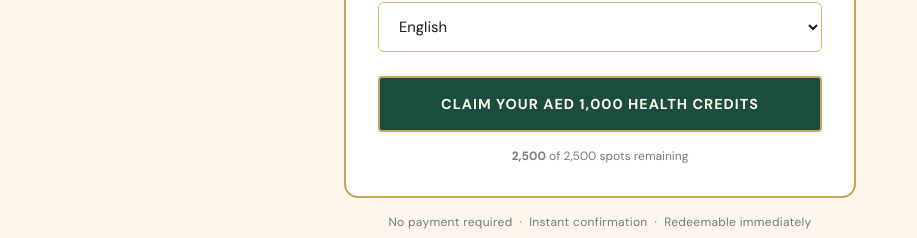
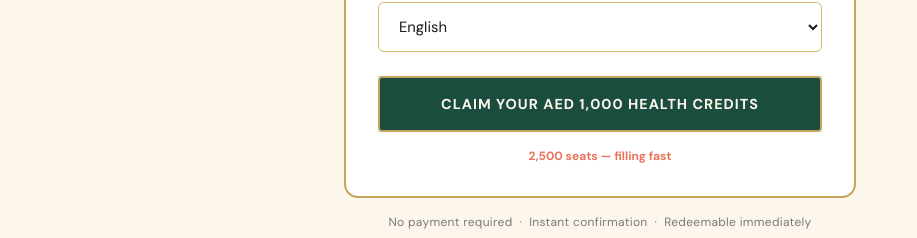
Before and after one commit to pranavnairrr/am-aries-health-initiative, a Next.js app: page / in a window 1280 px wide. Shown: the part 3268-3506 px from the top of the page, without its empty margins (40-957 px from the left). Built offline with nearby package versions, Linux system fonts and the light colour scheme; no server answers; the database is empty.

Commit message:
Replace live spot counter with static urgency text

```diff
--- a/components/ui/SpotCounter.tsx
+++ b/components/ui/SpotCounter.tsx
@@ -1,57 +1,7 @@
-"use client";
-
-import { useEffect, useState } from "react";
-
-const TOTAL_SPOTS = 2500;
-
 export default function SpotCounter({ className = "" }: { className?: string }) {
-  const [remaining, setRemaining] = useState<number | null>(null);
-
-  useEffect(() => {
-    const supabaseUrl = process.env.NEXT_PUBLIC_SUPABASE_URL;
-    const supabaseKey = process.env.NEXT_PUBLIC_SUPABASE_ANON_KEY;
-
-    if (!supabaseUrl || !supabaseKey) return;
-
-    fetch(`${supabaseUrl}/rest/v1/registrations?select=count`, {
-      headers: {
-        apikey: supabaseKey,
-        Authorization: `Bearer ${supabaseKey}`,
-        Prefer: "count=exact",
-        Range: "0-0",
-      },
-    })
-      .then((res) => {
-        const rangeHeader = res.headers.get("Content-Range");
-        if (rangeHeader) {
-          const total = parseInt(rangeHeader.split("/")[1], 10);
-          if (!isNaN(total)) setRemaining(TOTAL_SPOTS - total);
-        }
-      })
-      .catch(() => {});
-  }, []);
-
-  if (remaining === null) {
-    return (
-      <p className={`text-xs text-text-muted ${className}`}>
-        Limited to 2,500 beneficiaries
-      </p>
-    );
-  }
-
-  const isUrgent = remaining < 500;
-  const colorClass = isUrgent ? "text-coral font-semibold" : "text-text-muted";
-
   return (
-    <p className={`text-xs ${colorClass} ${className}`}>
-      {remaining > 0 ? (
-        <>
-          <span className="font-bold">{remaining.toLocaleString()}</span> of{" "}
-          {TOTAL_SPOTS.toLocaleString()} spots remaining
-        </>
-      ) : (
-        "All 2,500 spots have been claimed"
-      )}
+    <p className={`text-xs text-coral font-semibold ${className}`}>
+      2,500 seats — filling fast
     </p>
   );
 }
```
